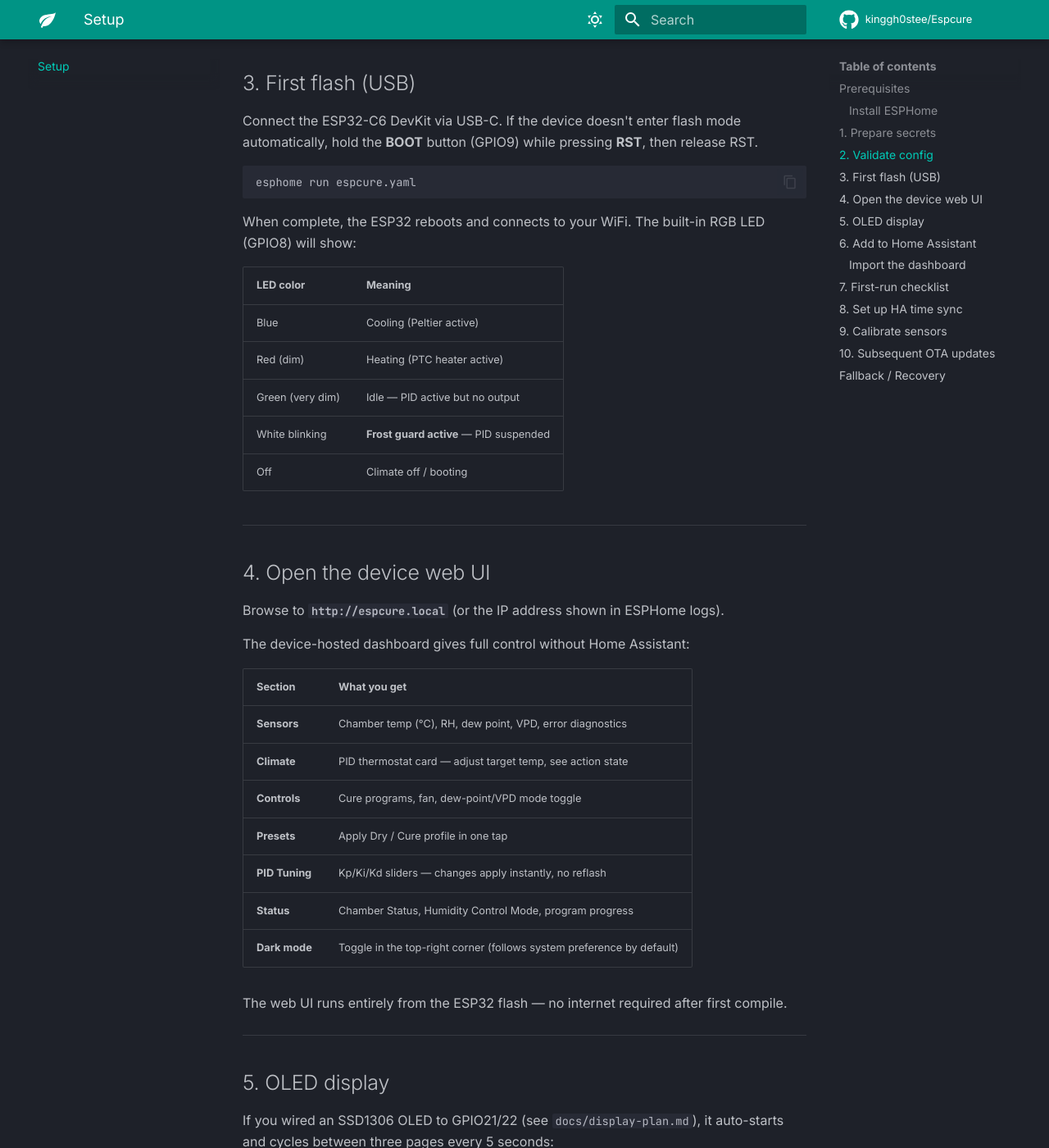
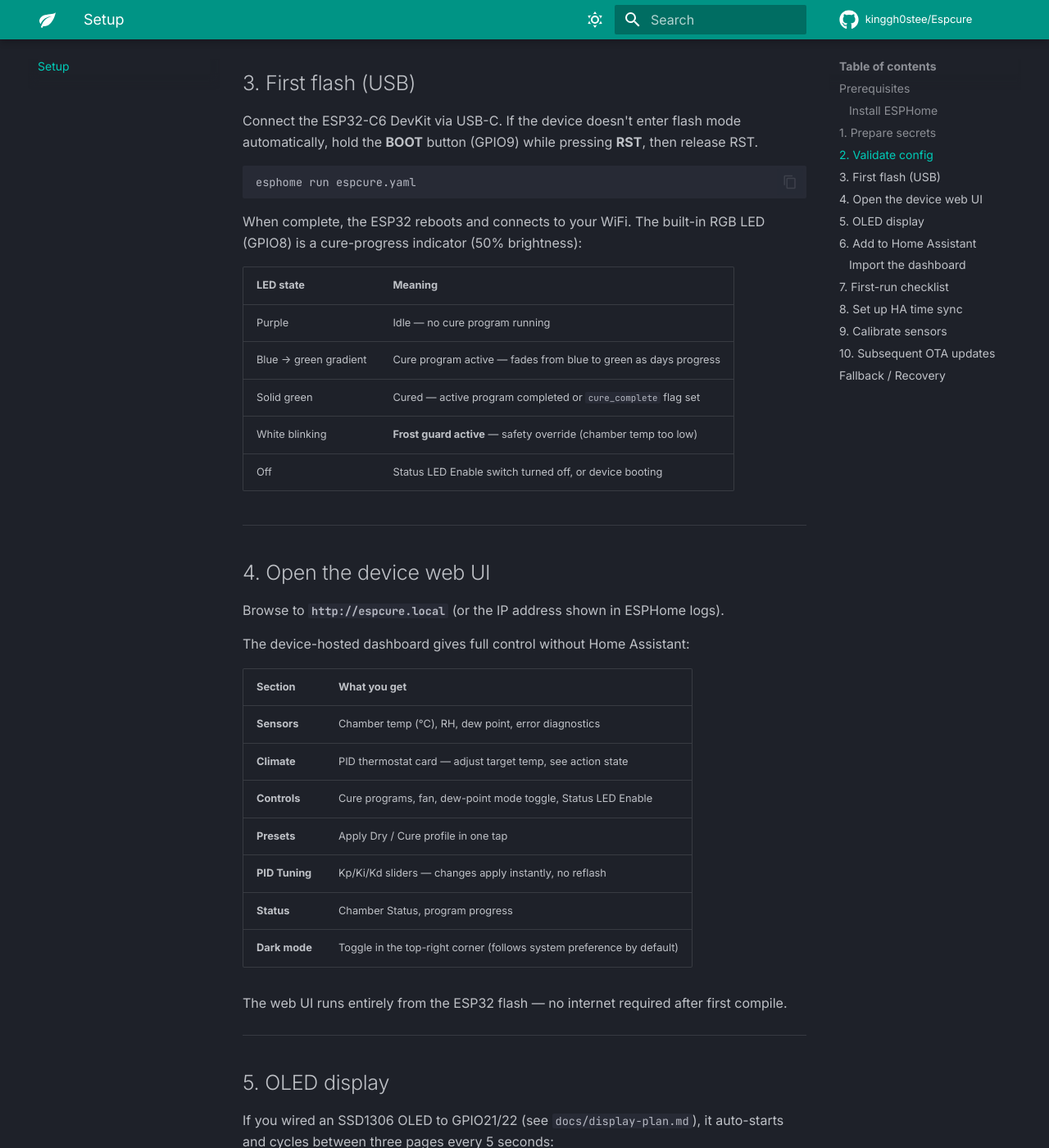
Before and after one commit to kinggh0stee/Espcure, an MkDocs documentation site: the page built from docs/setup.md, in a window 1280 px wide and 1400 px high, scrolled down 1917 px. Shown: the whole window at 82% size. Built offline with MkDocs 1.6.1 and Material for MkDocs 9.7.7, drawn with Linux system fonts in a browser that asks for light colours; comment, search, counter and statistics services are not loaded; some of the changed text lies outside the part shown.

Commit message:
docs: sync README, setup, TODO to v1.1.0 behavior
Bring the three stale docs in line with the shipped v1.1.0 release:
- Status LED is now a cure-progress indicator (purple idle → blue→green
  by day → solid green cured → white blink frost), replacing the old
  cooling=blue/heating=red/idle=green description; note the Status LED
  Enable switch.
- Dew Point is the only user-selectable humidity mode; VPD is hidden
  (internal). Remove VPD from the web-UI sensor/controls/status lists.
- Web-UI groups updated to the current six sorting groups.
- Chamber sensor noted as selectable SHT31/SHT45 via sht_platform.
- TODO: add a "v1.1.0 Shipped" subsection; refresh LED/VPD entries.

Docs only; no firmware change.

Co-Authored-By: Claude Opus 4.8 <noreply@anthropic.com>
Claude-Session: https://claude.ai/code/session_013nDeaMFTWqkLxffonH31Dc

````diff
--- a/docs/setup.md
+++ b/docs/setup.md
@@ -89,15 +89,15 @@ Connect the ESP32-C6 DevKit via USB-C. If the device doesn't enter flash mode au
 esphome run espcure.yaml
 ```
 
-When complete, the ESP32 reboots and connects to your WiFi. The built-in RGB LED (GPIO8) will show:
+When complete, the ESP32 reboots and connects to your WiFi. The built-in RGB LED (GPIO8) is a cure-progress indicator (50% brightness):
 
-| LED color | Meaning |
+| LED state | Meaning |
 |---|---|
-| Blue | Cooling (Peltier active) |
-| Red (dim) | Heating (PTC heater active) |
-| Green (very dim) | Idle — PID active but no output |
-| White blinking | **Frost guard active** — PID suspended |
-| Off | Climate off / booting |
+| Purple | Idle — no cure program running |
+| Blue → green gradient | Cure program active — fades from blue to green as days progress |
+| Solid green | Cured — active program completed or `cure_complete` flag set |
+| White blinking | **Frost guard active** — safety override (chamber temp too low) |
+| Off | Status LED Enable switch turned off, or device booting |
 
 ---
 
@@ -109,12 +109,12 @@ The device-hosted dashboard gives full control without Home Assistant:
 
 | Section | What you get |
 |---|---|
-| **Sensors** | Chamber temp (°C), RH, dew point, VPD, error diagnostics |
+| **Sensors** | Chamber temp (°C), RH, dew point, error diagnostics |
 | **Climate** | PID thermostat card — adjust target temp, see action state |
-| **Controls** | Cure programs, fan, dew-point/VPD mode toggle |
+| **Controls** | Cure programs, fan, dew-point mode toggle, Status LED Enable |
 | **Presets** | Apply Dry / Cure profile in one tap |
 | **PID Tuning** | Kp/Ki/Kd sliders — changes apply instantly, no reflash |
-| **Status** | Chamber Status, Humidity Control Mode, program progress |
+| **Status** | Chamber Status, program progress |
 | **Dark mode** | Toggle in the top-right corner (follows system preference by default) |
 
 The web UI runs entirely from the ESP32 flash — no internet required after first compile.
@@ -160,7 +160,7 @@ A complete 5-tab Lovelace dashboard is at `docs/ha-dashboard.yaml`.
 - [ ] Chamber temperature reads a plausible value
 - [ ] Chamber humidity reads a plausible value
 - [ ] Fan relay turns ON automatically at boot
-- [ ] Status LED shows green (dim) when PID is idle
+- [ ] Status LED shows purple when idle (no program running)
 - [ ] OLED displays temperature and RH on Page 1 (if connected)
 - [ ] Climate entity shows target 15.6 °C
 - [ ] Dew-point humidity mode is active by default
````
Also changed, not shown: README.md (+4 -6 lines), TODO.md (+17 -4 lines).
